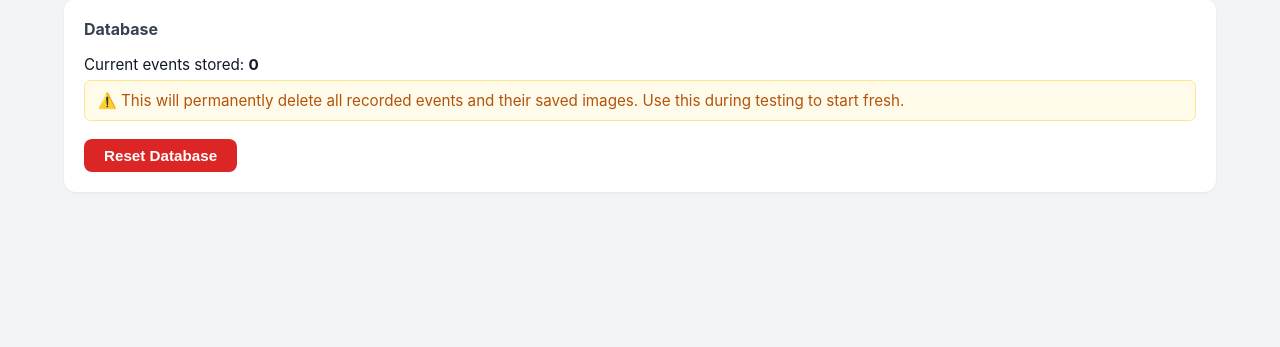
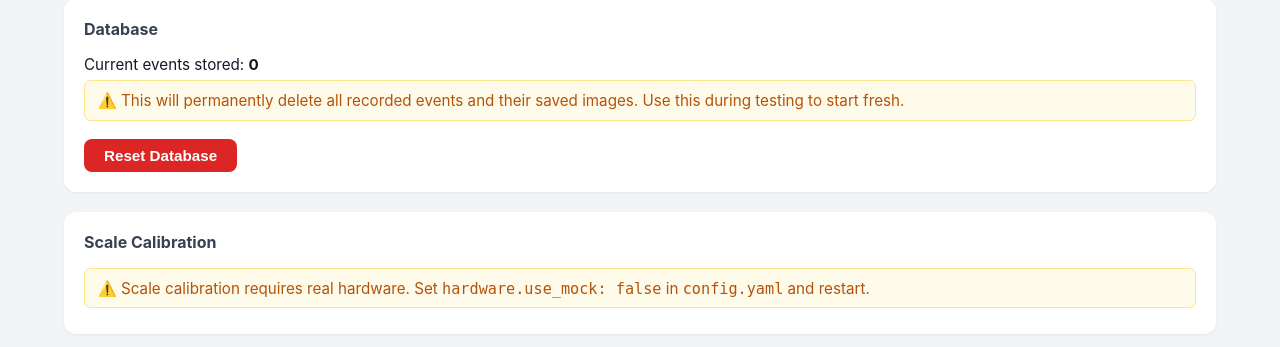
Before and after one commit to janreinhartp/IoT-Enabled-Waste-Monitoring-and-Characterization-System-with-Real-Time-Dashboard-and-Analytics, a Flask app: page /settings in a window 1280 px wide. Shown: the part 115-462 px from the top of the page. Run offline with Flask 3, Linux system fonts and the light colour scheme; data that the repository does not hold is empty; parts of the project's set-up code (start-up, migrations or seed data) failed here and were passed over.

Commit message:
Implement scale calibration feature with API endpoints and UI integration

```diff
--- a/app/hardware/mock.py
+++ b/app/hardware/mock.py
@@ -55,6 +55,10 @@ class MockScale:
             noise = random.uniform(-0.15, 0.15)
             return max(0.0, self._weight + noise)
 
+    def read_raw_average(self, samples: int = 8) -> float:
+        """Mock raw voltage – always returns 0.0 (calibration needs real hardware)."""
+        return 0.0
+
     def tare(self, samples: int = 16) -> None:
         with self._lock:
             self._weight = 0.0
--- a/app/web/routes.py
+++ b/app/web/routes.py
@@ -5,6 +5,7 @@ from __future__ import annotations
 import csv
 import io
 import os
+import sys
 import threading
 import time
 from datetime import datetime, timedelta
@@ -42,12 +43,15 @@ def register(
     *,
     camera=None,
     camera_lock: Optional[threading.Lock] = None,
+    scale=None,
 ) -> None:
     """Register all HTTP routes and Socket.IO handlers."""
 
     # Module-level state so broadcast_bin_status can update it and on_connect
     # can send the current value to freshly connected clients.
     _bin_state: dict = {"full": False}
+    # Temporary tare voltage captured during step 1 of calibration.
+    _calib_state: dict = {"tare_voltage": None}
 
     # ---- Pages ----
 
@@ -69,7 +73,13 @@ def register(
         from app.core.db import WasteEvent  # local import
         with db.session() as s:
             event_count = s.query(WasteEvent).count()
-        return render_template("settings.html", event_count=event_count)
+        return render_template(
+            "settings.html",
+            event_count=event_count,
+            use_mock=cfg.hardware.use_mock,
+            tare_offset=cfg.hardware.scale.tare_offset,
+            calibration_factor=cfg.hardware.scale.calibration_factor,
+        )
 
     # ---- JSON API ----
 
@@ -117,6 +127,85 @@ def register(
     def api_reset_db():
         deleted = db.reset_events()
         return jsonify({"deleted": deleted, "status": "ok"})
+
+    # ---- Scale calibration ----
+
+    @app.get("/api/calibrate/status")
+    def api_calibrate_status():
+        return jsonify({
+            "use_mock": cfg.hardware.use_mock,
+            "tare_offset": cfg.hardware.scale.tare_offset,
+            "calibration_factor": cfg.hardware.scale.calibration_factor,
+            "tare_captured": _calib_state["tare_voltage"] is not None,
+        })
+
+    @app.post("/api/calibrate/tare")
+    def api_calibrate_tare():
+        if cfg.hardware.use_mock:
+            return jsonify({"error": "Calibration requires real hardware (hardware.use_mock is true)."}), 400
+        if scale is None:
+            return jsonify({"error": "Scale not available (running with --no-pipeline)."}), 400
+        try:
+            tare_voltage = scale.read_raw_average(32)
+        except Exception as exc:  # noqa: BLE001
+            return jsonify({"error": f"Scale read failed: {exc}"}), 500
+        _calib_state["tare_voltage"] = tare_voltage
+        return jsonify({"tare_voltage": tare_voltage, "status": "tare_captured"})
+
+    @app.post("/api/calibrate/finish")
+    def api_calibrate_finish():
+        if cfg.hardware.use_mock:
+            return jsonify({"error": "Calibration requires real hardware (hardware.use_mock is true)."}), 400
+        if scale is None:
+            return jsonify({"error": "Scale not available (running with --no-pipeline)."}), 400
+        if _calib_state["tare_voltage"] is None:
+            return jsonify({"error": "Run tare first."}), 400
+
+        data = request.get_json(silent=True) or {}
+        try:
+            known_weight = float(data["known_weight"])
+        except (KeyError, TypeError, ValueError):
+            return jsonify({"error": "known_weight (grams) is required."}), 400
+        if known_weight <= 0:
+            return jsonify({"error": "known_weight must be positive."}), 400
+
+        try:
+            loaded_voltage = scale.read_raw_average(32)
+        except Exception as exc:  # noqa: BLE001
+            return jsonify({"error": f"Scale read failed: {exc}"}), 500
+
+        tare_voltage = _calib_state["tare_voltage"]
+        delta = loaded_voltage - tare_voltage
+        if abs(delta) < 1e-6:
+            return jsonify({"error": "No change detected from tare. Check wiring."}), 400
+
+        factor = delta / known_weight
+        # Persist to config.yaml and update live config object.
+        from app.config import save_scale_calibration
+        config_path = os.environ.get("WASTE_CONFIG", "config.yaml")
+        save_scale_calibration(tare_voltage, factor, config_path)
+        cfg.hardware.scale.tare_offset = tare_voltage
+        cfg.hardware.scale.calibration_factor = factor
+        # Update the live scale object so it starts using new values immediately.
+        if hasattr(scale, "_tare_offset"):
+            scale._tare_offset = tare_voltage
+        if hasattr(scale, "_calibration_factor"):
+            scale._calibration_factor = factor
+        _calib_state["tare_voltage"] = None
+
+        # Schedule restart so the saved config is re-loaded cleanly.
+        def _delayed_restart():
+            time.sleep(2.0)
+            os.execv(sys.executable, [sys.executable] + sys.argv)
+
+        threading.Thread(target=_delayed_restart, daemon=True).start()
+
+        return jsonify({
+            "tare_offset": tare_voltage,
+            "calibration_factor": factor,
+            "verification_grams": delta / factor,
+            "status": "saved_restarting",
+        })
 
     @app.get("/api/events.csv")
     def api_events_csv():
--- a/app/web/server.py
+++ b/app/web/server.py
@@ -18,6 +18,7 @@ def create_app(
     *,
     camera=None,
     camera_lock: Optional[threading.Lock] = None,
+    scale=None,
     async_mode: Optional[str] = None,
 ) -> Tuple[Flask, SocketIO]:
     """Build the Flask app and SocketIO server.
@@ -35,11 +36,12 @@ def create_app(
     app.config["WASTE_DB"] = db
     app.config["WASTE_CAMERA"] = camera
     app.config["WASTE_CAMERA_LOCK"] = camera_lock or threading.Lock()
+    app.config["WASTE_SCALE"] = scale
 
     socketio = SocketIO(app, async_mode=async_mode)
 
     # Register routes (import here to avoid circular imports)
     from . import routes  # noqa: WPS433
 
-    routes.register(app, socketio, cfg, db, camera=camera, camera_lock=app.config["WASTE_CAMERA_LOCK"])
+    routes.register(app, socketio, cfg, db, camera=camera, camera_lock=app.config["WASTE_CAMERA_LOCK"], scale=scale)
     return app, socketio
--- a/app/web/static/style.css
+++ b/app/web/static/style.css
@@ -38,7 +38,16 @@ canvas { max-width: 100%; }
 .btn { display: inline-block; padding: 0.5rem 1.25rem; border: none; border-radius: 0.5rem; font-size: 0.95rem; cursor: pointer; font-weight: 600; margin-top: 0.75rem; }
 .btn-danger { background: #dc2626; color: #fff; }
 .btn-danger:hover:not(:disabled) { background: #b91c1c; }
+.btn-secondary { background: #e5e7eb; color: #374151; }
+.btn-secondary:hover:not(:disabled) { background: #d1d5db; }
+.btn-primary { background: #047857; color: #fff; }
+.btn-primary:hover:not(:disabled) { background: #065f46; }
 .btn:disabled { opacity: 0.6; cursor: not-allowed; }
 .reset-status { margin-left: 1rem; font-size: 0.9rem; }
 .reset-status.success { color: #047857; }
 .reset-status.error { color: #dc2626; }
+.calib-steps { display: flex; flex-direction: column; gap: 1rem; margin-top: 1rem; }
+.calib-step { display: flex; align-items: flex-start; gap: 1rem; background: #f9fafb; border: 1px solid #e5e7eb; border-radius: 0.5rem; padding: 1rem; }
+.step-badge { flex-shrink: 0; width: 2rem; height: 2rem; background: #047857; color: #fff; border-radius: 50%; display: flex; align-items: center; justify-content: center; font-weight: 700; font-size: 1rem; }
+.step-body p { margin: 0 0 0.5rem; font-size: 0.95rem; }
+.calib-input { padding: 0.4rem 0.6rem; border: 1px solid #d1d5db; border-radius: 0.4rem; font-size: 0.95rem; width: 10rem; margin-right: 0.5rem; }
--- a/app/web/templates/settings.html
+++ b/app/web/templates/settings.html
@@ -16,10 +16,52 @@
   <button id="reset-btn" class="btn btn-danger">Reset Database</button>
   <span id="reset-status" class="reset-status"></span>
 </div>
+
+<div class="card settings-section">
+  <h3>Scale Calibration</h3>
+  {% if use_mock %}
+  <p class="settings-desc warn">
+    ⚠️ Scale calibration requires real hardware. Set <code>hardware.use_mock: false</code> in
+    <code>config.yaml</code> and restart.
+  </p>
+  {% else %}
+  <p class="settings-desc">
+    Current values &mdash;
+    Tare offset: <strong id="cur-tare">{{ "%.6f"|format(tare_offset) }} V</strong> &nbsp;|&nbsp;
+    Calibration factor: <strong id="cur-factor">{{ "%.8f"|format(calibration_factor) }} V/g</strong>
+  </p>
+
+  <div class="calib-steps">
+    <!-- Step 1 -->
+    <div class="calib-step" id="step1">
+      <span class="step-badge">1</span>
+      <div class="step-body">
+        <p>Remove <strong>all weight</strong> from the scale, then click <em>Tare</em>.</p>
+        <button id="tare-btn" class="btn btn-secondary">Tare Scale</button>
+        <span id="tare-status" class="reset-status"></span>
+      </div>
+    </div>
+
+    <!-- Step 2 -->
+    <div class="calib-step" id="step2">
+      <span class="step-badge">2</span>
+      <div class="step-body">
+        <p>Place a <strong>known weight</strong> on the scale.</p>
+        <label for="known-weight">Known weight (grams):</label>
+        <input id="known-weight" type="number" min="1" step="any" placeholder="e.g. 500"
+               class="calib-input" />
+        <button id="calib-btn" class="btn btn-primary" disabled>Calibrate &amp; Save</button>
+        <span id="calib-status" class="reset-status"></span>
+      </div>
+    </div>
+  </div>
+  {% endif %}
+</div>
 {% endblock %}
 
 {% block scripts %}
 <script>
+  /* ---- Database reset ---- */
   document.getElementById('reset-btn').addEventListener('click', function () {
     if (!confirm('Delete ALL events and images? This cannot be undone.')) return;
 
@@ -45,5 +87,75 @@
         btn.disabled = false;
       });
   });
+
+  {% if not use_mock %}
+  /* ---- Scale calibration ---- */
+  const tareBtn   = document.getElementById('tare-btn');
+  const calibBtn  = document.getElementById('calib-btn');
+  const tareStatus  = document.getElementById('tare-status');
+  const calibStatus = document.getElementById('calib-status');
+
+  tareBtn.addEventListener('click', function () {
+    tareBtn.disabled = true;
+    tareBtn.textContent = 'Reading…';
+    tareStatus.textContent = '';
+    calibStatus.textContent = '';
+
+    fetch('/api/calibrate/tare', { method: 'POST' })
+      .then(r => r.json())
+      .then(data => {
+        if (data.error) throw new Error(data.error);
+        tareStatus.textContent = '✓ Tare captured (' + data.tare_voltage.toFixed(6) + ' V). Now place the known weight.';
+        tareStatus.className = 'reset-status success';
+        calibBtn.disabled = false;
+      })
+      .catch(err => {
+        tareStatus.textContent = '✗ ' + (err.message || 'Tare failed.');
+        tareStatus.className = 'reset-status error';
+      })
+      .finally(() => {
+        tareBtn.disabled = false;
+        tareBtn.textContent = 'Tare Scale';
+      });
+  });
+
+  calibBtn.addEventListener('click', function () {
+    const w = parseFloat(document.getElementById('known-weight').value);
+    if (!w || w <= 0) {
+      calibStatus.textContent = '✗ Enter a valid weight in grams.';
+      calibStatus.className = 'reset-status error';
+      return;
+    }
+
+    calibBtn.disabled = true;
+    calibBtn.textContent = 'Calibrating…';
+    calibStatus.textContent = '';
+
+    fetch('/api/calibrate/finish', {
+      method: 'POST',
+      headers: { 'Content-Type': 'application/json' },
+      body: JSON.stringify({ known_weight: w }),
+    })
+      .then(r => r.json())
+      .then(data => {
+        if (data.error) throw new Error(data.error);
+        document.getElementById('cur-tare').textContent   = data.tare_offset.toFixed(6)    + ' V';
+        document.getElementById('cur-factor').textContent = data.calibration_factor.toFixed(8) + ' V/g';
+        const check = data.verification_grams.toFixed(1);
+        calibStatus.textContent =
+          '✓ Saved! Verification: ' + check + ' g (expected ' + w + ' g). Restarting server…';
+        calibStatus.className = 'reset-status success';
+        calibBtn.disabled = true;
+        // Reload after the server restarts (allow ~4 s)
+        setTimeout(() => location.reload(), 4500);
+      })
+      .catch(err => {
+        calibStatus.textContent = '✗ ' + (err.message || 'Calibration failed.');
+        calibStatus.className = 'reset-status error';
+        calibBtn.disabled = false;
+        calibBtn.textContent = 'Calibrate & Save';
+      });
+  });
+  {% endif %}
 </script>
 {% endblock %}
--- a/run.py
+++ b/run.py
@@ -57,7 +57,7 @@ def main(argv: list[str] | None = None) -> int:
         camera = build_camera(cfg)
         detector = build_detector(cfg)
 
-    app, socketio = create_app(cfg, db, camera=camera, camera_lock=camera_lock)
+    app, socketio = create_app(cfg, db, camera=camera, camera_lock=camera_lock, scale=scale if not args.no_pipeline else None)
 
     if not args.no_pipeline:
         pipeline = Pipeline(
```
Also changed, not shown: app/config.py (+41 -0 lines), README.md.
